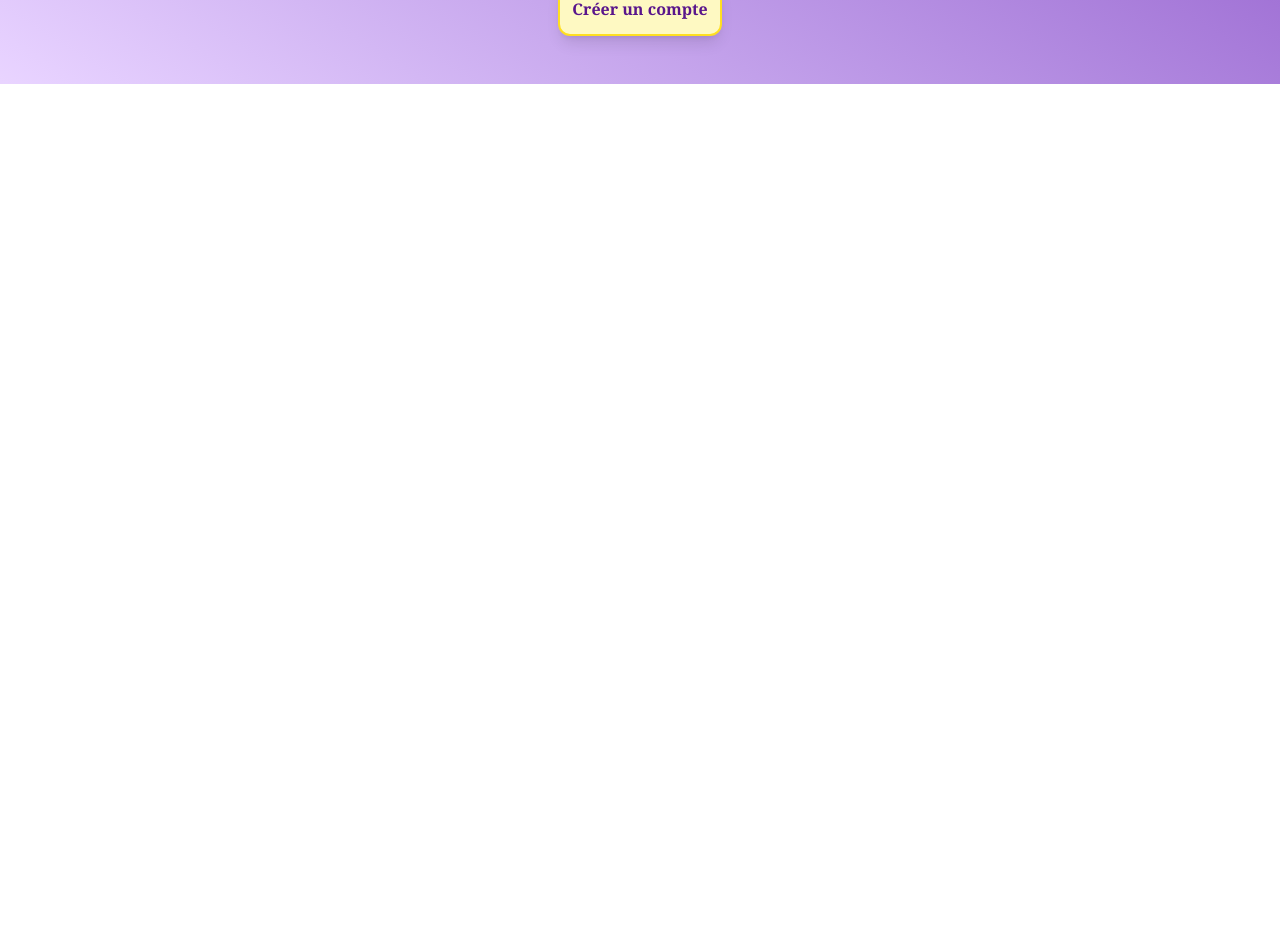
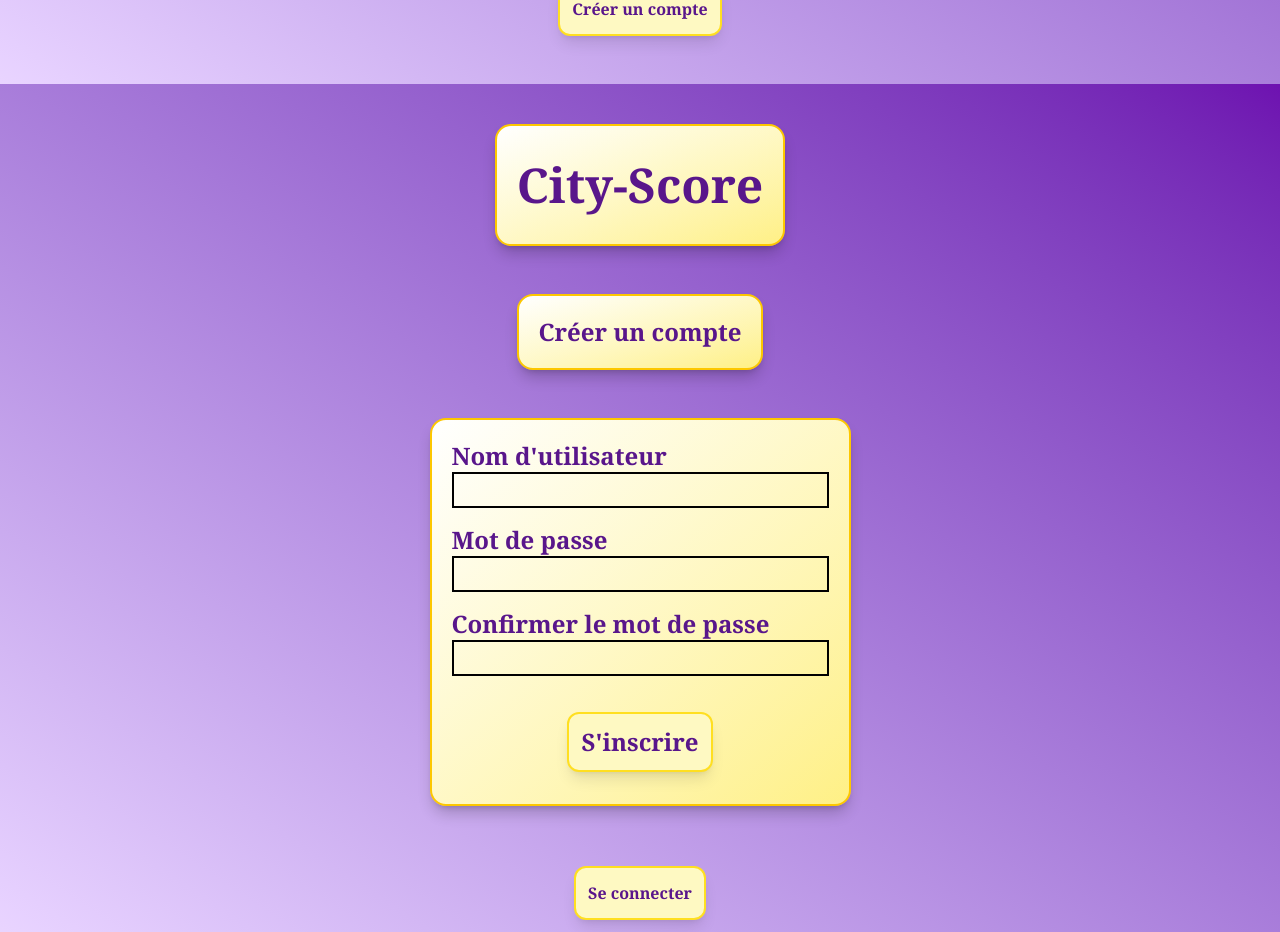
Before and after one commit to thomas-gld/city_score_react, a React app in the folder frontend/: page /register in a window 1280 px wide. Shown: the part 716-1648 px from the top of the page. Before the commit the page ends 800 px from the top, so only its background shows below. Built offline with nearby package versions, Linux system fonts and the light colour scheme; the HTML template or start-up script is replaced by a standard one.

Commit message:
Make view register

```diff
--- a/frontend/src/App.jsx
+++ b/frontend/src/App.jsx
@@ -10,6 +10,7 @@ import Register from "./components/Register";
 function App() {
   return <>
     <Login/>
+    <Register/>
     </>
 }
 
--- a/frontend/src/components/Register.jsx
+++ b/frontend/src/components/Register.jsx
@@ -1,5 +1,45 @@
 // register
+function handleRegister(){
+    return
+}
+function goLogin(){
+    return
+}
 
 export default function Register(){
-    return
+    return (
+        <>
+        <div className="min-h-screen bg-linear-to-tr from-purple-200 to-purple-800 flex flex-col items-center font-serif leading-relaxed font-bold text-purple-900">
+                <h1 className="shadow-lg/20 text-5xl m-10 p-5 border-yellow-400 border-2 rounded-2xl bg-linear-to-br from-white to-yellow-200 font-serif leading-relaxed font-bold text-purple-900">
+                    City-Score
+                </h1>
+                <h2 className="shadow-lg/20 text-2xl m-2 p-5 border-yellow-400 border-2 rounded-2xl bg-linear-to-br from-white to-yellow-200">
+                    Créer un compte
+                </h2>
+                    <form action="" className="shadow-lg/20 text-2xl m-10 p-5 border-yellow-400 border-2 rounded-2xl bg-linear-to-br from-white to-yellow-200 flex flex-col items-center gap-4">
+                        <div>
+                            <label htmlFor="userName">Nom d'utilisateur
+                                <br></br><input type="text" id="userName" className="border-2 border-black"></input>
+                            </label>
+                        </div>
+                        <div>
+                            <label htmlFor="password">Mot de passe
+                                <br></br><input type="text" id="password" className="border-2 border-black"></input>
+                            </label>
+                        </div>
+                        <div>
+                            <label htmlFor="password2">Confirmer le mot de passe
+                                <br></br><input type="text" id="password2" className="border-2 border-black"></input>
+                            </label>
+                        </div>
+                        <div>
+                            <button onClick={handleRegister} className="mt-5 bg-yellow-100 hover:bg-linear-to-tr from-yellow-100 to-yellow-300 hover:cursor-pointer border-2 border-yellow-300 m-3 p-3 rounded-xl shadow-lg/10">S'inscrire</button>
+                        </div>
+                    </form>
+                    <div>
+                        <button onClick={goLogin} className="mt-5 bg-yellow-100 hover:bg-linear-to-tr from-yellow-100 to-yellow-300 hover:cursor-pointer border-2 border-yellow-300 m-3 p-3 rounded-xl shadow-lg/10">Se connecter</button>
+                    </div>
+            </div>
+        </>
+    )
 }
```
